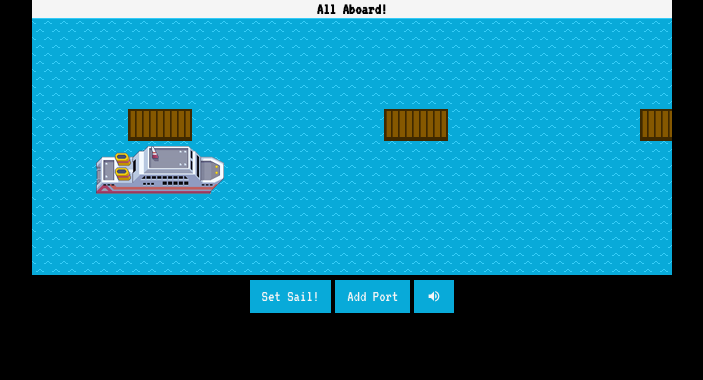
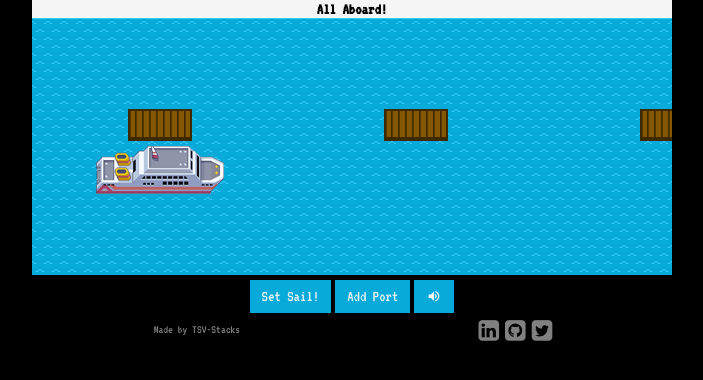
Before and after one commit to tsv-stacks/cruise-ships, a website: page index.html in a window 1280 px wide. Shown: the whole page, without its empty margins (288-991 px from the left). Drawn offline with nearby package versions, Linux system fonts and the light colour scheme.

Commit message:
added footer

```diff
--- a/css/styles.css
+++ b/css/styles.css
@@ -98,3 +98,48 @@ body {
 ::-webkit-scrollbar-thumb:hover {
   background: #a2d2ffff;
 }
+
+footer {
+  display: flex;
+  justify-content: space-around;
+  align-items: center;
+  flex-shrink: 0;
+  overflow: hidden;
+  margin-left: 5%;
+  margin-right: 5%;
+  width: 640px;
+  font-size: 12px;
+}
+
+.me-tsvstacks:hover,
+.icon:hover {
+  color: whitesmoke;
+}
+
+.me-tsvstacks p {
+  margin: 0;
+}
+
+.me-tsvstacks {
+  border-radius: 5px;
+  padding: 5px;
+  margin: 0 auto;
+  text-align: center;
+}
+
+.icon {
+  color: grey;
+  padding-right: 3px;
+}
+
+.fa-icons a {
+  text-decoration: none;
+}
+
+.me-tsvstacks {
+  font-family: "VT323", monospace;
+  color: grey;
+  text-shadow: -1px -1px 0 #000, 1px -1px 0 #000, -1px 1px 0 #000,
+    1px 1px 0 #000;
+  text-decoration: none;
+}
--- a/index.html
+++ b/index.html
@@ -12,6 +12,10 @@
     <link
       href="https://fonts.googleapis.com/css2?family=VT323&display=swap"
       rel="stylesheet"
+    />
+    <link
+      rel="stylesheet"
+      href="https://cdnjs.cloudflare.com/ajax/libs/font-awesome/4.7.0/css/font-awesome.min.css"
     />
   </head>
   <body>
@@ -40,6 +44,28 @@
         </svg>
       </button>
     </div>
+    <footer>
+      <div>
+        <p class="me-tsvstacks">Made by TSV-Stacks</p>
+      </div>
+      <div class="fa-icons">
+        <a
+          href="https://www.linkedin.com/in/tarndeep-virdi/"
+          target="_blank"
+          class="fa-2x icon fa fa-linkedin-square"
+        ></a>
+        <a
+          href="https://github.com/tsv-stacks"
+          target="_blank"
+          class="fa-2x icon fa fa-github-square"
+        ></a>
+        <a
+          href="https://twitter.com/tsv_stacks"
+          target="_blank"
+          class="fa-2x icon fa fa-twitter-square"
+        ></a>
+      </div>
+    </footer>
     <script src="./script.js"></script>
     <script src="./src/controller.js"></script>
     <script src="./src/mutebutton.js"></script>
```
Also changed, not shown: readme.md.
